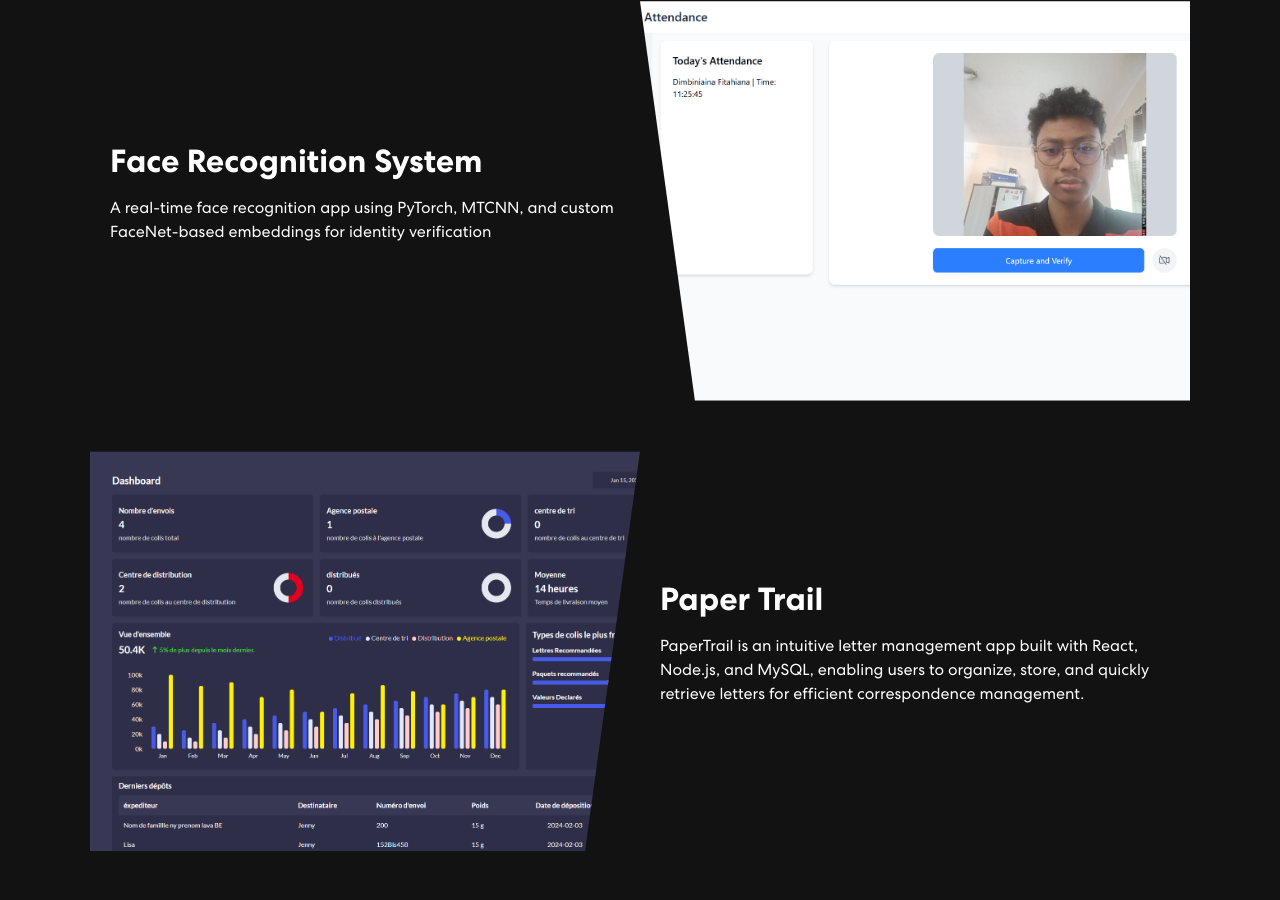
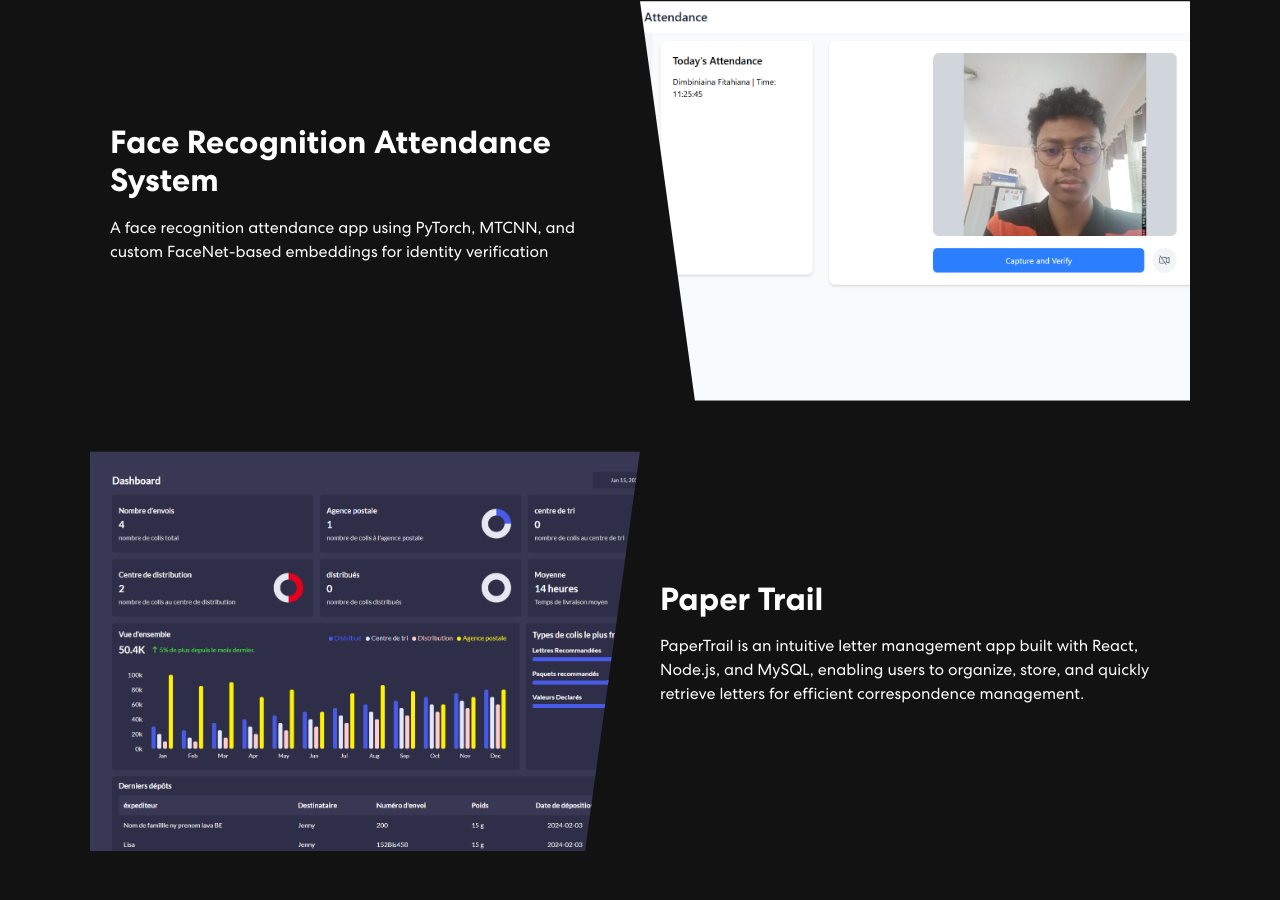
Before and after one commit to FitahianaDimbiniaina/vite-react-portfolio, a React (Vite) app: page / in a window 1280 px wide. Shown: the part 3820-4720 px from the top of the page. Built offline with nearby package versions, Linux system fonts and the light colour scheme; no server answers.

Commit message:
new skills

```diff
--- a/src/components/Projects.jsx
+++ b/src/components/Projects.jsx
@@ -19,9 +19,9 @@
       url: ""
     },
     {
-      title: "Face Recognition System",
+      title: "Face Recognition Attendance System",
       description:
-        "A real-time face recognition app using PyTorch, MTCNN, and custom FaceNet-based embeddings for identity verification",
+        "A face recognition attendance app using PyTorch, MTCNN, and custom FaceNet-based embeddings for identity verification",
       imgUrl: face_recognition,
       url: ""
     },
```
